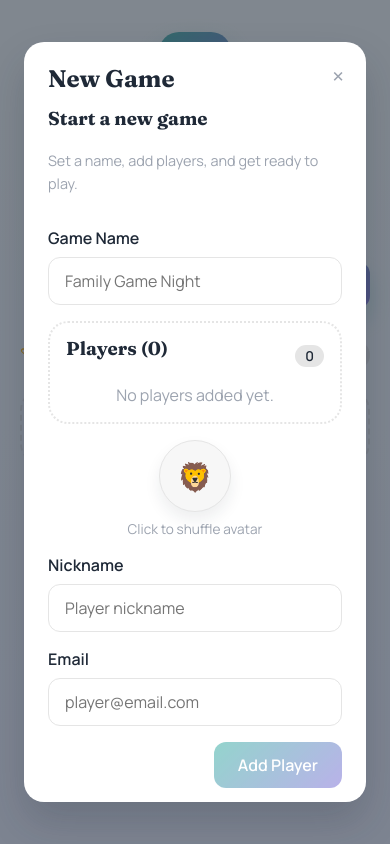
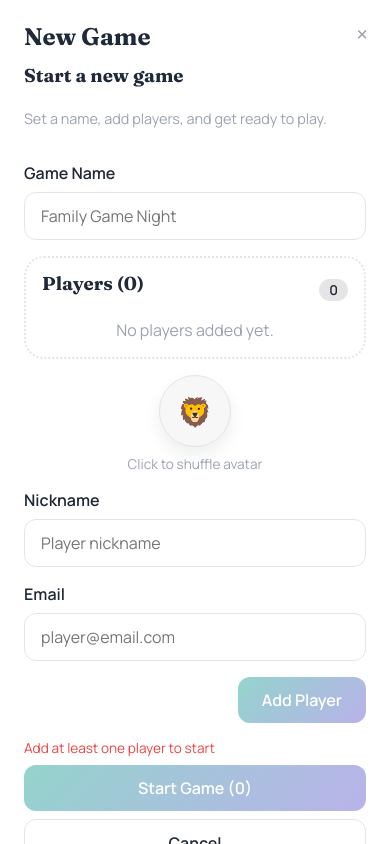
Before and after one commit to Axian-Inc/ffthh-game-of-life, a React (Vite) app in the folder src/ui/: page / in a window 390 px wide. Both pictures are taken after a click on the button "+ New Game". Built offline with nearby package versions, Linux system fonts and the light colour scheme.

Commit message:
STORY-018 add responsive styles and touch targets

```diff
--- a/src/ui/src/components/Button/Button.module.css
+++ b/src/ui/src/components/Button/Button.module.css
@@ -9,6 +9,7 @@
   font-weight: 600;
   transition: transform 0.2s ease, box-shadow 0.2s ease, opacity 0.2s ease;
   padding: var(--space-3) var(--space-6);
+  min-height: 44px;
 }
 
 .button:focus-visible {
--- a/src/ui/src/components/GameCard/GameCard.module.css
+++ b/src/ui/src/components/GameCard/GameCard.module.css
@@ -81,9 +81,22 @@
   cursor: pointer;
   color: var(--color-neutral-gray-400);
   font-size: 1.1rem;
+  min-width: 44px;
+  min-height: 44px;
 }
 
 .deleteButton:focus-visible {
   outline: 2px solid var(--color-primary-purple);
   outline-offset: 2px;
 }
+
+@media (max-width: 767px) {
+  .actions {
+    flex-direction: column;
+    align-items: stretch;
+  }
+
+  .deleteButton {
+    align-self: flex-end;
+  }
+}
--- a/src/ui/src/components/Input/Input.module.css
+++ b/src/ui/src/components/Input/Input.module.css
@@ -15,6 +15,7 @@
   padding: var(--space-3) var(--space-4);
   font-size: 1rem;
   transition: border-color 0.2s ease, box-shadow 0.2s ease;
+  min-height: 44px;
 }
 
 .input:focus {
--- a/src/ui/src/components/Modal/Modal.module.css
+++ b/src/ui/src/components/Modal/Modal.module.css
@@ -51,3 +51,16 @@
     opacity: 1;
   }
 }
+
+@media (max-width: 767px) {
+  .overlay {
+    padding: 0;
+  }
+
+  .modal {
+    width: 100%;
+    height: 100vh;
+    max-height: 100vh;
+    border-radius: 0;
+  }
+}
--- a/src/ui/src/components/NewGameForm/NewGameForm.module.css
+++ b/src/ui/src/components/NewGameForm/NewGameForm.module.css
@@ -26,3 +26,9 @@
   font-size: 0.85rem;
   color: #ef4444;
 }
+
+@media (max-width: 767px) {
+  .footer {
+    align-items: stretch;
+  }
+}
--- a/src/ui/src/components/PlayerList/PlayerList.module.css
+++ b/src/ui/src/components/PlayerList/PlayerList.module.css
@@ -46,6 +46,8 @@
   background: transparent;
   cursor: pointer;
   color: var(--color-neutral-gray-400);
+  min-width: 44px;
+  min-height: 44px;
 }
 
 .empty {
--- a/src/ui/src/styles/global.css
+++ b/src/ui/src/styles/global.css
@@ -17,6 +17,7 @@ body {
   color: var(--color-neutral-gray-800);
   background: linear-gradient(180deg, #f6fbfa 0%, #f0f3ff 100%);
   min-height: 100vh;
+  overflow-x: hidden;
 }
 
 img,
--- a/src/ui/src/styles/index.css
+++ b/src/ui/src/styles/index.css
@@ -1,3 +1,4 @@
 @import './variables.css';
 @import './global.css';
 @import './utilities.css';
+@import './responsive.css';
--- /dev/null
+++ b/src/ui/src/styles/responsive.css
@@ -0,0 +1,11 @@
+@media (max-width: 767px) {
+  main {
+    padding: var(--space-5) var(--space-4);
+  }
+}
+
+@media (min-width: 768px) and (max-width: 1023px) {
+  main {
+    padding: var(--space-7) var(--space-6);
+  }
+}
```
